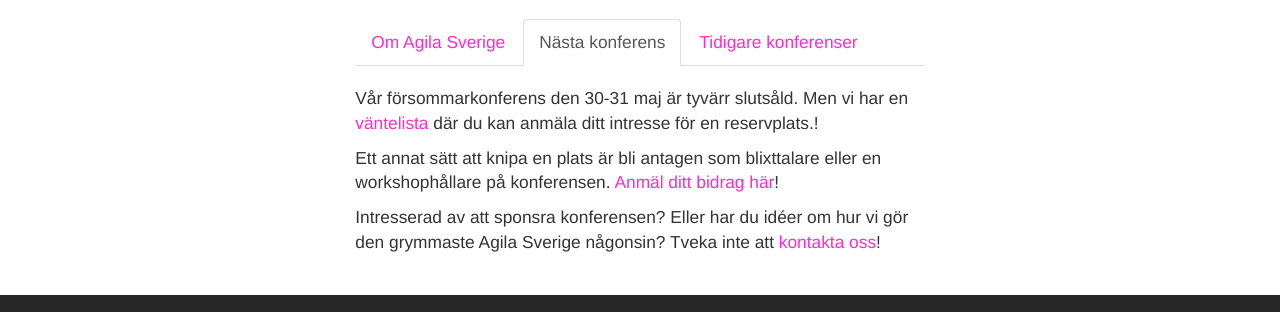
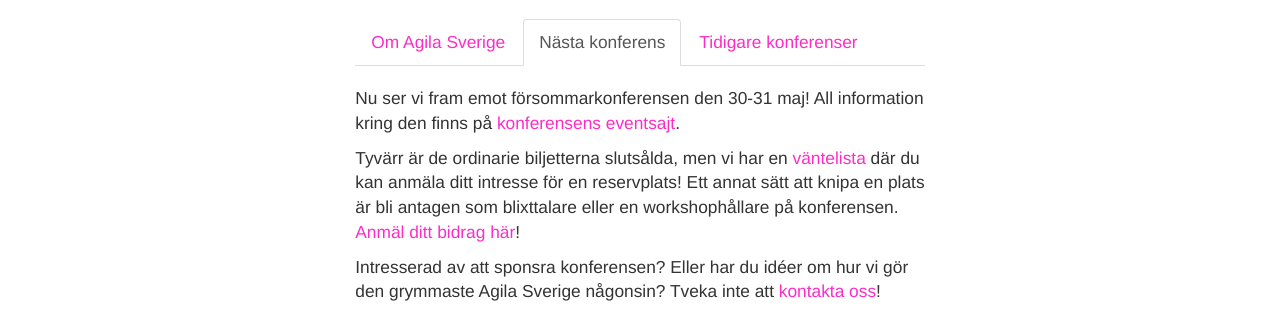
Before and after one commit to agilasverige/node-express-site, a plain HTML site: page index.html in a window 1280 px wide. Shown: the part 287-599 px from the top of the page. Drawn offline with nearby package versions, Linux system fonts and the light colour scheme.

Commit message:
Linking to Confetti site again

```diff
--- a/index.html
+++ b/index.html
@@ -28,8 +28,9 @@
                         konferens</a>
                 </li>
                 <li role="presentation">
-                    <a href="#previous" aria-controls="previous" role="tab" data-toggle="tab">Tidigare
-                        konferenser</a>
+                    <a href="#previous" aria-controls="previous" role="tab" data-toggle="tab">
+                        Tidigare konferenser
+                    </a>
                 </li>
             </ul>
             <div class="tab-content">
@@ -45,22 +46,29 @@
                     </p>
                 </div>
                 <div role="tabpanel" class="tab-pane active" id="next">
-                    <p>Vår försommarkonferens den 30-31 maj är tyvärr slutsåld. Men vi har en <a
-                            href="https://goo.gl/forms/tA329xhn8v0s9ifD2" target="_blank">väntelista</a> där du kan
-                        anmäla ditt intresse för en reservplats.!</p>
-                    <p>Ett annat sätt att knipa en plats är bli antagen som blixttalare eller en workshophållare på
-                        konferensen. <a
-                                href="https://goo.gl/forms/QecKCYG8QiXRdoH83" target="_blank">Anmäl ditt bidrag här</a>!
+                    <p>Nu ser vi fram emot försommarkonferensen den 30-31 maj! All information kring den finns på
+                        <a href="https://agila-sverige.confetti.events" target="_blank">konferensens eventsajt</a>.
+                    </p>
+                    <p>
+                        Tyvärr är de ordinarie biljetterna slutsålda, men vi har en
+                        <a href="https://goo.gl/forms/tA329xhn8v0s9ifD2" target="_blank">väntelista</a>
+                        där du kan anmäla ditt intresse för en reservplats!
+                        Ett annat sätt att knipa en plats är bli antagen som blixttalare eller en workshophållare på
+                        konferensen.
+                        <a href="https://goo.gl/forms/QecKCYG8QiXRdoH83" target="_blank">Anmäl ditt bidrag här</a>!
                     </p>
                     <p>Intresserad av att sponsra konferensen? Eller har du idéer om hur vi gör den grymmaste Agila
-                        Sverige någonsin? Tveka inte att <a href="mailto:info@agilasverige.se">kontakta oss</a>!</p>
+                        Sverige någonsin? Tveka inte att
+                        <a href="mailto:info@agilasverige.se">kontakta oss</a>!
+                    </p>
                 </div>
                 <div role="tabpanel" class="tab-pane" id="previous">
                     <div>
                         <p>
                             Nyfiken på tidigare års konferenser? Du hittar alla inspelade tal
-                            <a href="https://www.youtube.com/channel/UCSshZKmmcqIsjXHIQSNu4qQ" target="_blank">på
-                                youtube</a>.
+                            <a href="https://www.youtube.com/channel/UCSshZKmmcqIsjXHIQSNu4qQ" target="_blank">
+                                på youtube
+                            </a>.
                             Även programmen från tidigare år har vi sparat:
                         </p>
 
```
